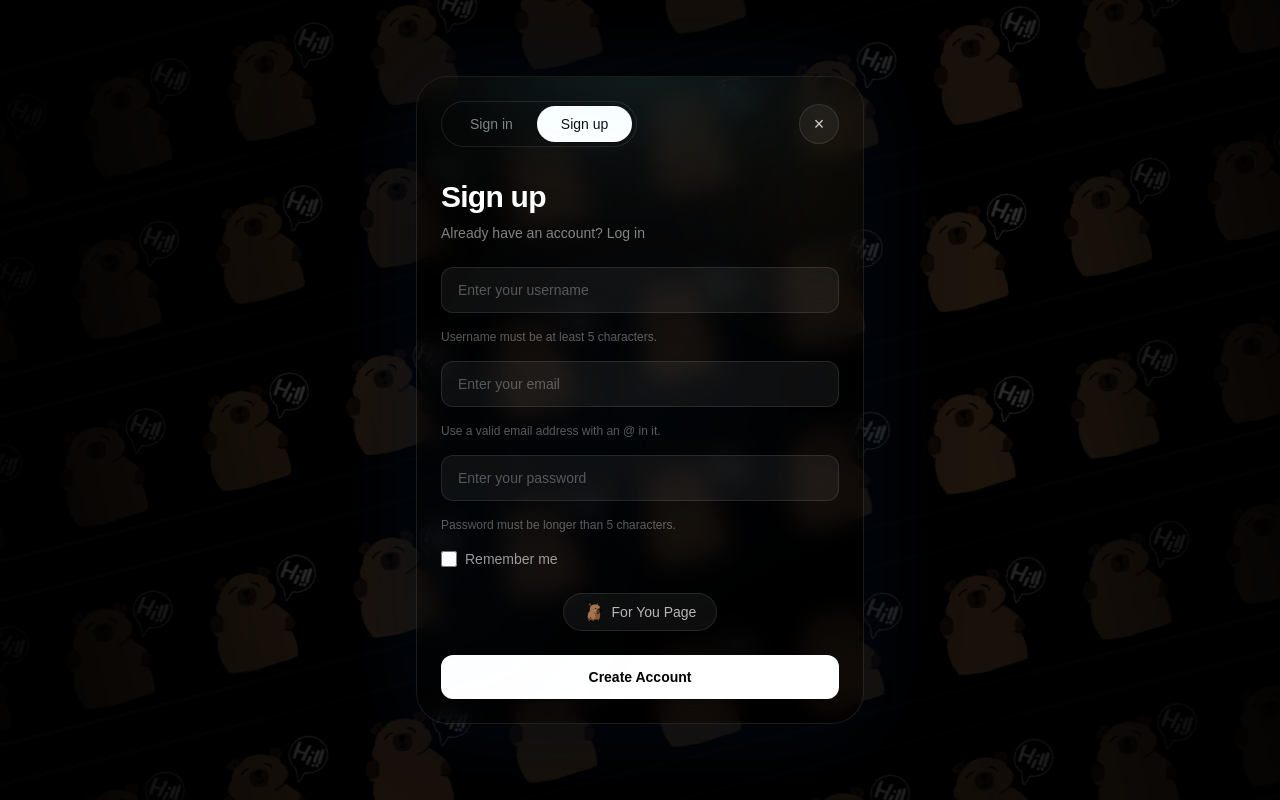
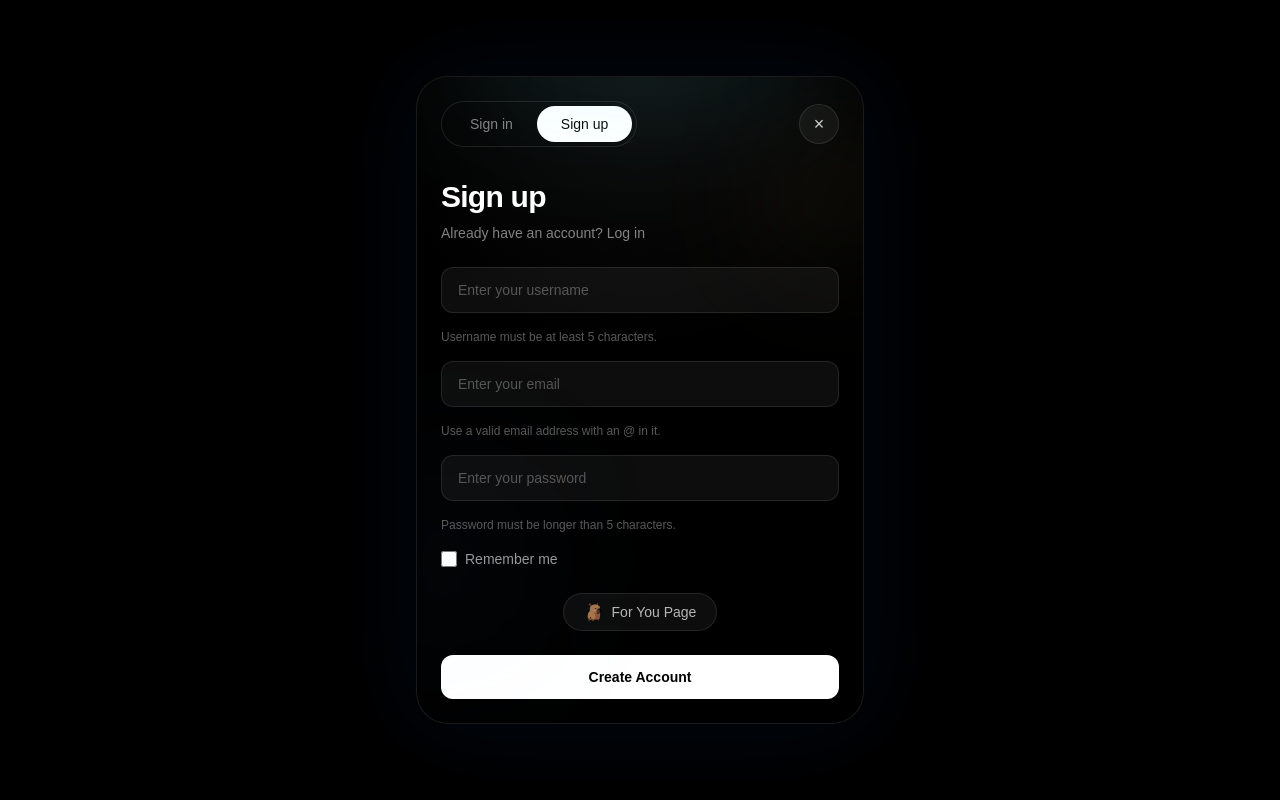
Before and after one commit to carrotbreadd/software-engineering-project, a Next.js app in the folder uga-app/: page /signup in a window 1280 px wide. Built offline with nearby package versions, Linux system fonts and the light colour scheme.

Commit message:
sign in / sign up page switch buttons were not working on the signup / signin pages.

```diff
--- a/uga-app/app/login/page.tsx
+++ b/uga-app/app/login/page.tsx
@@ -183,7 +183,7 @@ export default function LoginPage() {
         }
       `}</style>
 
-      <div className="pointer-events-none absolute inset-0">
+      <div className="absolute inset-0 pointer-events-none -z-10">
         <div className="absolute inset-0 bg-[radial-gradient(circle_at_center,rgba(16,32,54,0.24),transparent_34%),linear-gradient(180deg,rgba(0,0,0,0.6),rgba(0,0,0,0.92))]" />
 
         {ribbons.map((ribbon, index) => (
@@ -239,7 +239,6 @@ export default function LoginPage() {
         <div className="mb-8 flex items-center justify-between">
           <div className="flex rounded-full border border-white/10 bg-black/50 p-1">
 
-            {/* ONLY FUNCTION ADDED */}
             <button
               type="button"
               onClick={() => router.push("/login")}
@@ -267,7 +266,6 @@ export default function LoginPage() {
           </button>
         </div>
 
-        {/* EVERYTHING BELOW IS EXACTLY YOUR ORIGINAL */}
         <div className="mb-6">
           <h1 className="text-3xl font-semibold tracking-tight text-white">
             Welcome back
--- a/uga-app/app/signup/page.tsx
+++ b/uga-app/app/signup/page.tsx
@@ -189,7 +189,7 @@ export default function SignUpPage() {
         }
       `}</style>
 
-      <div className="pointer-events-none absolute inset-0">
+      <div className="absolute inset-0 pointer-events-none -z-10">
         <div className="absolute inset-0 bg-[radial-gradient(circle_at_center,rgba(16,32,54,0.24),transparent_34%),linear-gradient(180deg,rgba(0,0,0,0.6),rgba(0,0,0,0.92))]" />
 
         {ribbons.map((ribbon, index) => (
```
